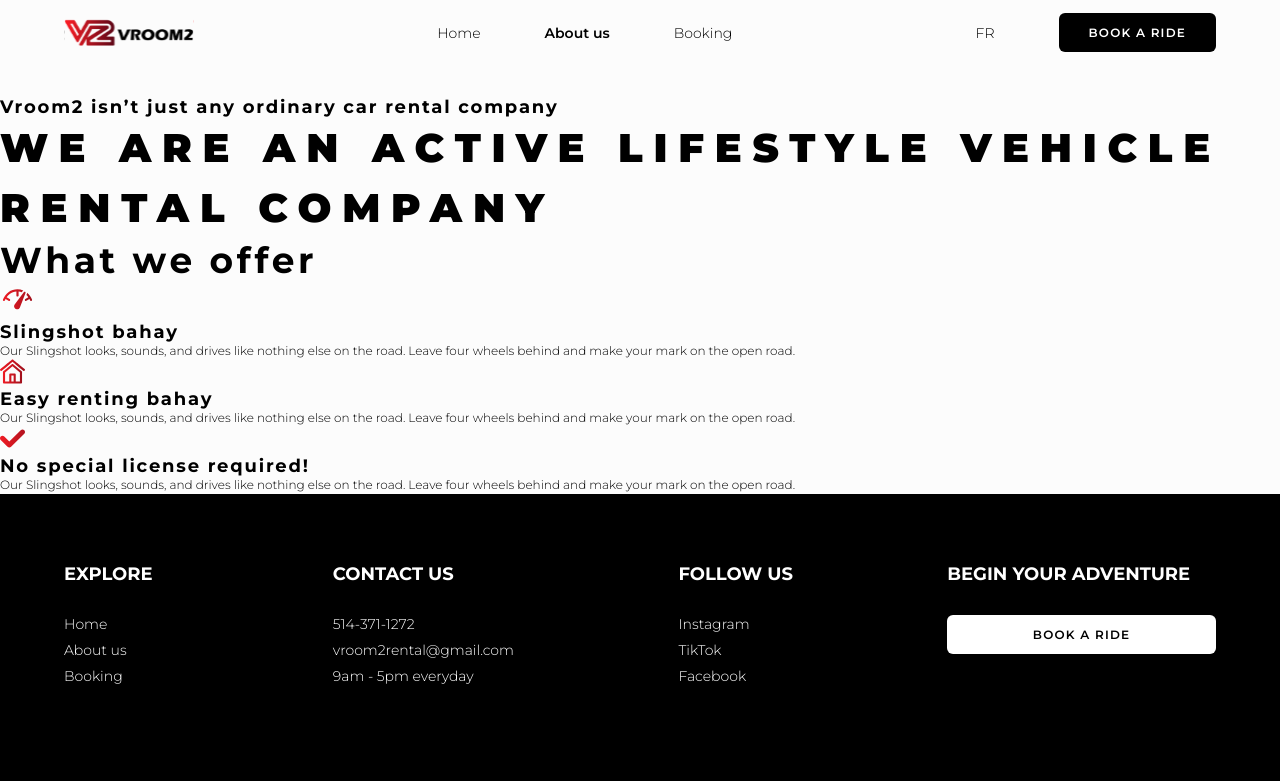
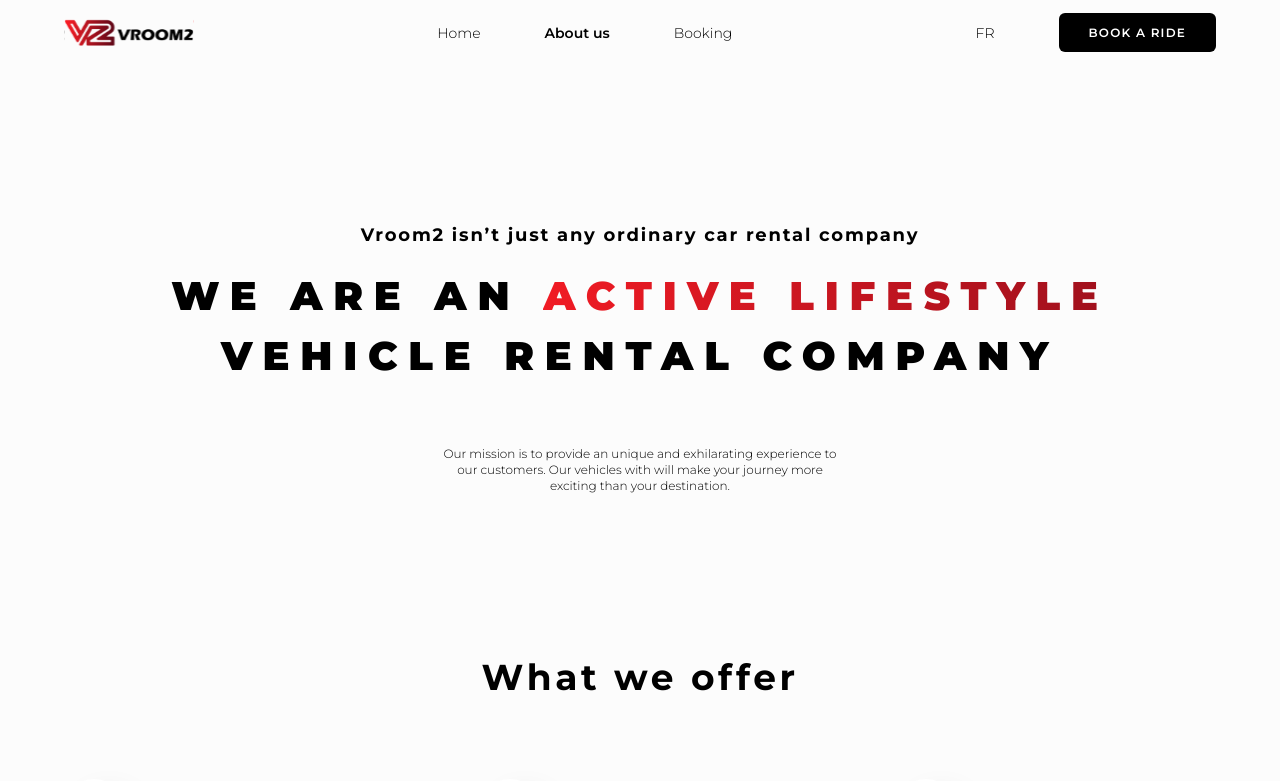
Before and after one commit to chilucdiep/vroom2, a Next.js app: page /about in a window 1280 px wide. Shown: the top 781 px of the page. Built offline with nearby package versions, Linux system fonts and the light colour scheme.

Commit message:
About Hero

```diff
--- /dev/null
+++ b/components/About/About.module.scss
@@ -0,0 +1,21 @@
+@import "../../styles/variables.scss";
+
+.About {
+  display: grid;
+  place-items: center;
+  margin: 8em 0 5em;
+
+  .Hero {
+    width: clamp(350px, 90%, 1200px);
+    text-align: center;
+
+    h1 {
+        margin: .5em 0 1.5em;
+    }
+
+    p {
+      max-width: 400px;
+      margin: auto;
+    }
+  }
+}
--- a/components/About/About.tsx
+++ b/components/About/About.tsx
@@ -1,13 +1,13 @@
-import Features from "../Home/Features";
+import { Features } from "../Features";
+import Hero from "./Hero";
 
-import styles from "../Home/Home.module.scss";
+import styles from "../About/About.module.scss";
 
 export function About() {
   return (
-    <>
-      <h3>Vroom2 isn’t just any ordinary car rental company</h3>
-      <h1 className="BigTitle">WE ARE AN ACTIVE LIFESTYLE VEHICLE RENTAL COMPANY</h1>
+    <main className={styles.About}>
+      <Hero />
       <Features />
-    </>
+    </main>
   );
 }
--- /dev/null
+++ b/components/About/Hero.tsx
@@ -0,0 +1,18 @@
+import styles from "../About/About.module.scss";
+
+export default function Hero() {
+  return (
+    <section className={styles.Hero}>
+      <h3>Vroom2 isn’t just any ordinary car rental company</h3>
+      <h1 className="BigTitle">
+        WE ARE AN <span className="Gradient">ACTIVE LIFESTYLE</span> VEHICLE
+        RENTAL COMPANY
+      </h1>
+      <p>
+        Our mission is to provide an unique and exhilarating experience to our
+        customers. Our vehicles with will make your journey more exciting than
+        your destination.
+      </p>
+    </section>
+  );
+}
--- /dev/null
+++ b/components/Features/Features.module.scss
@@ -0,0 +1,33 @@
+@import "../../styles/variables.scss";
+
+.Features {
+  margin: 5em 0;
+  width: clamp(350px, 90%, 1200px);
+  display: grid;
+  place-items: center;
+
+  @media (min-width: 1200px) {
+    margin: 10em 0;
+  }
+
+  .Grid {
+    display: grid;
+    grid-template-columns: 1fr 1fr 1fr;
+    gap: 6em;
+    margin-top: 5em;
+
+    .Icon {
+      background-color: $White;
+      box-shadow: $Shadow;
+      width: 60px;
+      height: 60px;
+      border-radius: 50%;
+      display: grid;
+      place-content: center;
+    }
+
+    h3 {
+      margin: 2em 0 1em;
+    }
+  }
+}
--- a/components/Home/Features.tsx
+++ b/components/Features/Features.tsx
@@ -3,9 +3,9 @@
 import SpeedIcon from "../../images/SpeedIcon.svg";
 import HomeIcon from "../../images/HomeIcon.svg";
 import CheckIcon from "../../images/CheckIcon.svg";
-import styles from "./Home.module.scss";
+import styles from "./Features.module.scss";
 
-export default function Features() {
+export function Features() {
   return (
     <section className={styles.Features}>
       <h1>What we offer</h1>
--- /dev/null
+++ b/components/Features/index.tsx
@@ -0,0 +1 @@
+export { Features } from "./Features";
--- a/components/Home/Home.module.scss
+++ b/components/Home/Home.module.scss
@@ -76,38 +76,6 @@
     }
   }
 
-  .Features {
-    margin: 5em 0;
-    width: clamp(350px, 90%, 1200px);
-    display: grid;
-    place-items: center;
-
-    @media (min-width: 1200px) {
-      margin: 10em 0;
-    }
-
-    .Grid {
-      display: grid;
-      grid-template-columns: 1fr 1fr 1fr;
-      gap: 6em;
-      margin-top: 5em;
-
-      .Icon {
-        background-color: $White;
-        box-shadow: $Shadow;
-        width: 60px;
-        height: 60px;
-        border-radius: 50%;
-        display: grid;
-        place-content: center;
-      }
-
-      h3 {
-        margin: 2em 0 1em;
-      }
-    }
-  }
-
   .Info {
     position: relative;
 
@@ -122,9 +90,9 @@
         width: clamp(300px, 100%, 900px);
         margin-left: 15em;
 
-          p {
-              margin: 3em 0;
-          }
+        p {
+          margin: 4em 0;
+        }
       }
     }
 
--- a/components/Home/Home.tsx
+++ b/components/Home/Home.tsx
@@ -1,5 +1,5 @@
 import Info from "./Info";
-import Features from "./Features";
+import { Features } from "../Features";
 import Hero from "./Hero";
 
 import styles from "./Home.module.scss";
```
Also changed, not shown: components/Home/Info.tsx (+9 -4 lines).
